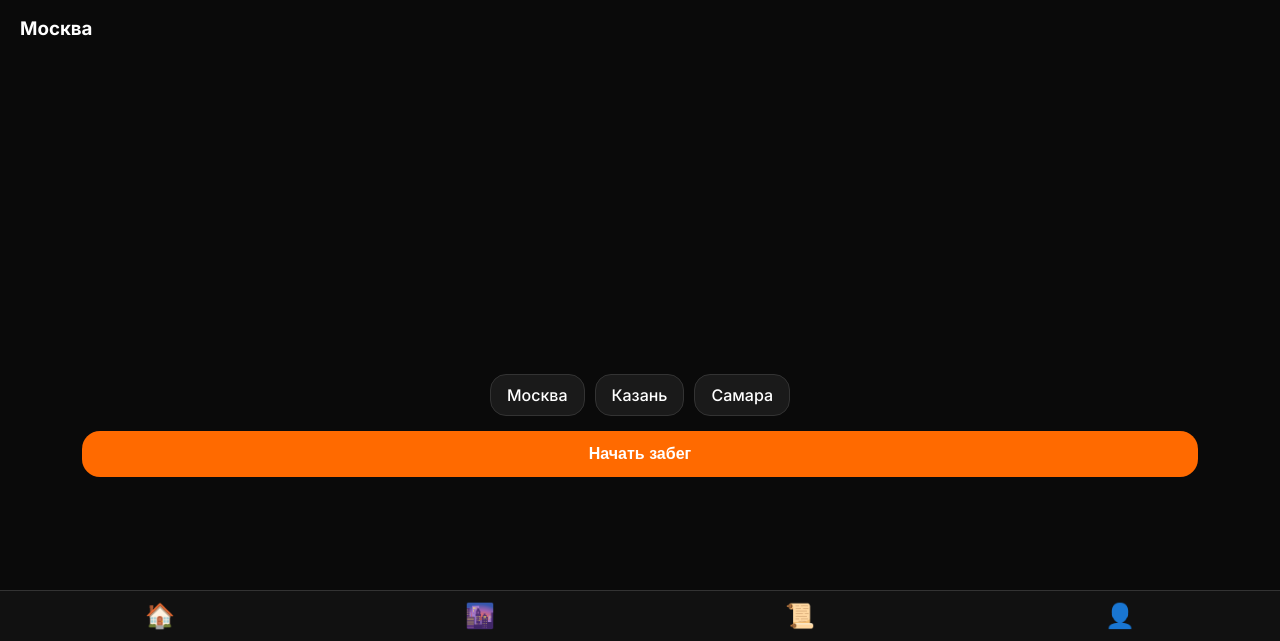
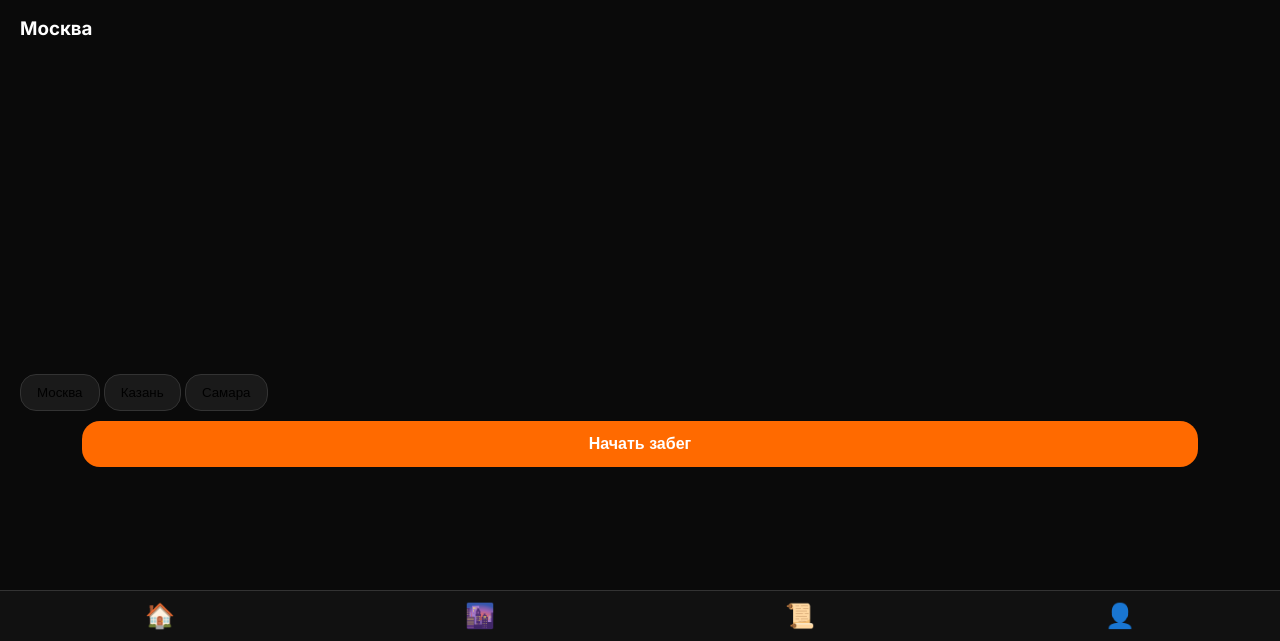
Before and after one commit to valaranje/kontur, a plain HTML site: page index.html in a window 1280 px wide. Shown: the part 159-800 px from the top of the page. Drawn offline with Linux system fonts and the light colour scheme; files whose address does not match are found by name.

Commit message:
Change city cards to buttons in index.html
Replaced city cards with buttons for better accessibility.

```diff
--- a/index.html
+++ b/index.html
@@ -7,9 +7,7 @@
 
 <link href="https://fonts.googleapis.com/css2?family=Inter:wght@300;500;700&display=swap" rel="stylesheet">
 
-<!-- ЯНДЕКС КАРТЫ -->
 <script src="https://api-maps.yandex.ru/2.1/?apikey=f7f8fdcb-bc92-4437-97ae-f3edbb4bc40a&lang=ru_RU"></script>
-
 <link rel="stylesheet" href="style.css">
 </head>
 <body>
@@ -25,10 +23,10 @@
     <h3 id="city">Москва</h3>
     <div id="map"></div>
 
-    <div class="cities">
-      <div class="city-card" onclick="setCity('moscow')">Москва</div>
-      <div class="city-card" onclick="setCity('kazan')">Казань</div>
-      <div class="city-card" onclick="setCity('samara')">Самара</div>
+    <div class="cities-scroll">
+      <button class="city-card" onclick="setCity('moscow')">Москва</button>
+      <button class="city-card" onclick="setCity('kazan')">Казань</button>
+      <button class="city-card" onclick="setCity('samara')">Самара</button>
     </div>
 
     <button class="btn start" onclick="startRun()">Начать забег</button>
```
